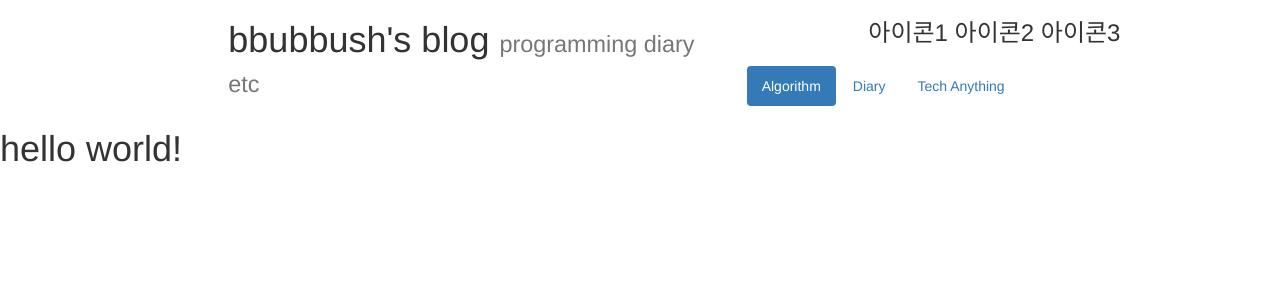
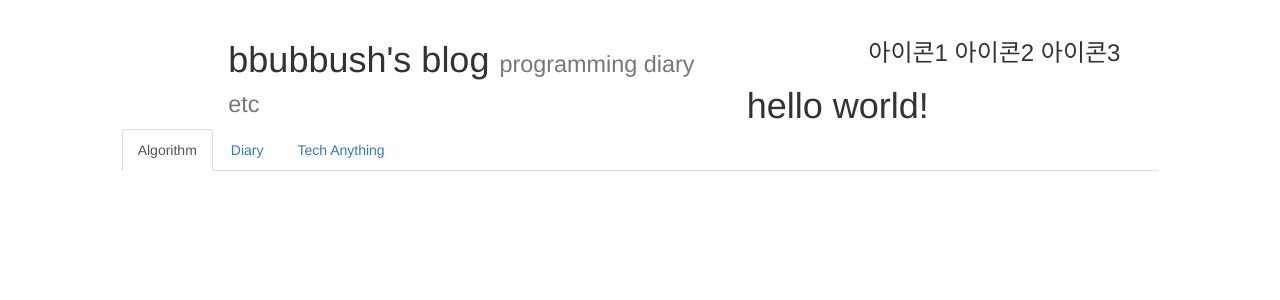
Before and after one commit to bbubbush/bbubbush.io, a Jekyll site: the page built from index.html, in a window 1280 px wide. Shown: the top 300 px of the page. Built offline with Jekyll 4.4.1, drawn with Linux system fonts in a browser that asks for light colours; nearby versions of some CDN libraries.

Commit message:
2018-02-07

```diff
--- a/_includes/categories.html
+++ b/_includes/categories.html
@@ -1,5 +1,9 @@
-<ul class="nav nav-pills">
-  <li role="presentation" class="active"><a href="#">Algorithm</a></li>
-  <li role="presentation"><a href="#">Diary</a></li>
-  <li role="presentation"><a href="#">Tech Anything</a></li>
-</ul>
+<div closs="row">
+	<div class="col-md-10 col-md-offset-1">
+		<ul class="nav nav-tabs">
+		  <li role="presentation" class="active"><a href="#">Algorithm</a></li>
+		  <li role="presentation"><a href="#">Diary</a></li>
+		  <li role="presentation"><a href="#">Tech Anything</a></li>
+		</ul>
+	</div>
+</div>
```
Also changed, not shown: _includes/footer.html (added).
